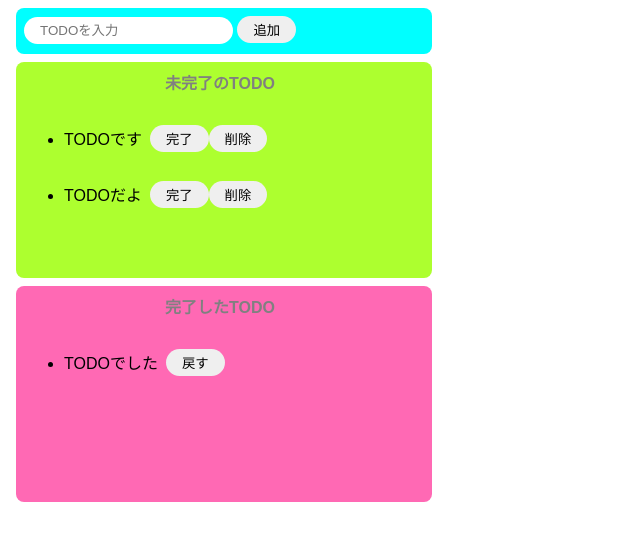
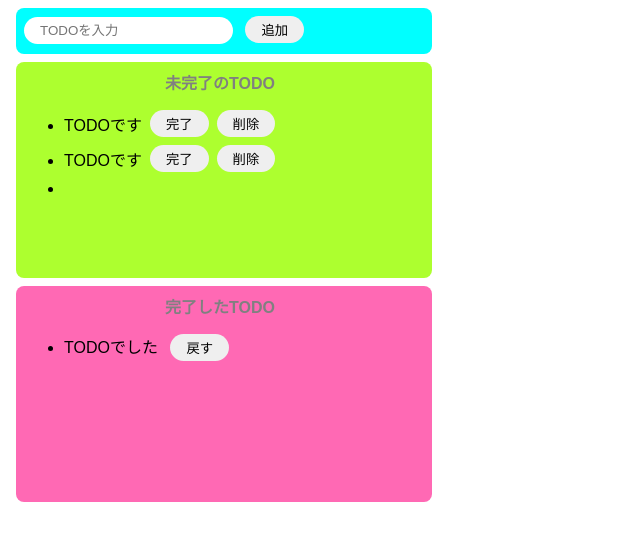
Before and after one commit to pchm13/Javascript-practice, a website built with Parcel: page index.html in a window 1280 px wide. Both pictures are taken after a click on the button "追加". Shown: the whole page, without its empty margins (0-640 px from the left). Built offline with nearby package versions, Linux system fonts and the light colour scheme.

Commit message:
TODO追加機能実装

```diff
--- a/index.html
+++ b/index.html
@@ -7,37 +7,33 @@
 
   <body>
     <div class="input-area">
-      <input placeholder="TODOを入力" />
-      <button>追加</button>
+      <input id="add-text" placeholder="TODOを入力" />
+      <button id="add-button">追加</button>
     </div>
     <div class="incomplete-area">
       <p class="title">未完了のTODO</p>
-      <ul>
-        <li>
+      <ul id="incomplete-list">
         <div class="list-row">
-            <p>TODOです</p>
+          <li>TODOです</li>
           <button>完了</button>
           <button>削除</button>
         </div>
-        </li>
-        <li>
         <div class="list-row">
-            <p>TODOだよ</p>
+          <li>TODOです</li>
           <button>完了</button>
           <button>削除</button>
         </div>
-        </li>
       </ul>
     </div>
     <div class="complete-area">
       <p class="title">完了したTODO</p>
       <ul>
+        <div class="list-row">
           <li>
-          <div class="list-row">
-            <p>TODOでした</p>
+            TODOでした
             <button>戻す</button>
+          </li>
         </div>
-        </li>
       </ul>
     </div>
     <script src="src/index.js"></script>
--- a/src/index.js
+++ b/src/index.js
@@ -1 +1,25 @@
 import "./styles.css";
+
+const onClickAdd = () => {
+  // inputタグへ入力された値を取得し、初期化する
+  const inputText = document.getElementById("add-text").value;
+  document.getElementById("add-text").value = "";
+
+  // divタグ生成
+  const div = document.createElement("div");
+  div.className = "list-row";
+
+  // liタグ生成
+  const li = document.createElement("li");
+  li.innerText = inputText;
+
+  // divタグの子要素にliタグ, buttonタグを設定
+  div.appendChild(li);
+
+  // ulタグの子要素にdiv, li, buttonタグを設定して結果を反映
+  document.getElementById("incomplete-list").appendChild(div);
+};
+
+document
+  .getElementById("add-button")
+  .addEventListener("click", () => onClickAdd());
--- a/src/styles.css
+++ b/src/styles.css
@@ -13,6 +13,7 @@ button {
   border-radius: 16px;
   border: none;
   padding: 4px 16px;
+  margin-left: 8px;
 }
 
 button:hover {
@@ -62,4 +63,5 @@ p {
 .list-row {
   display: flex;
   align-items: center;
+  margin-bottom: 8px;
 }
```
Lines whose indentation alone changed are shown as unchanged.
